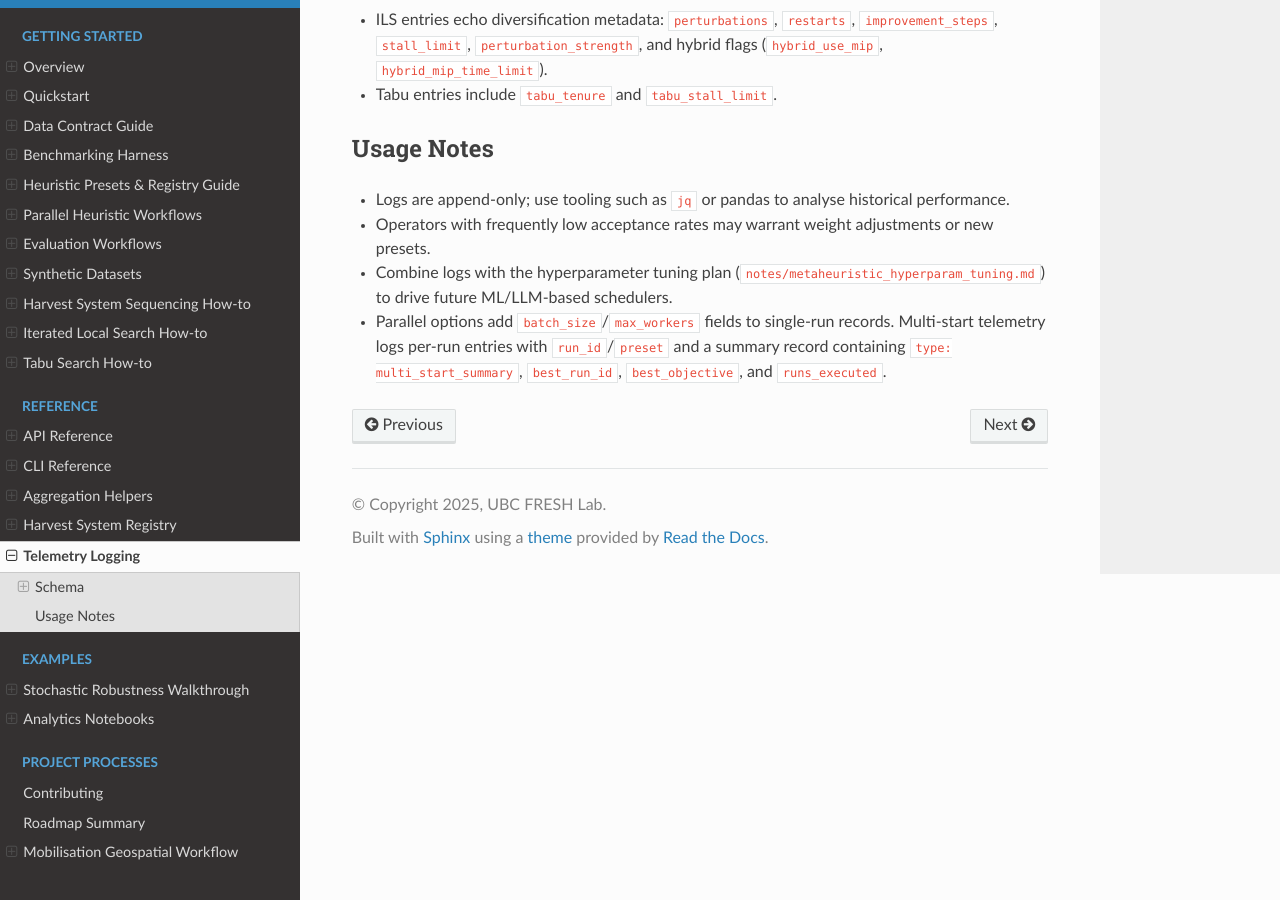
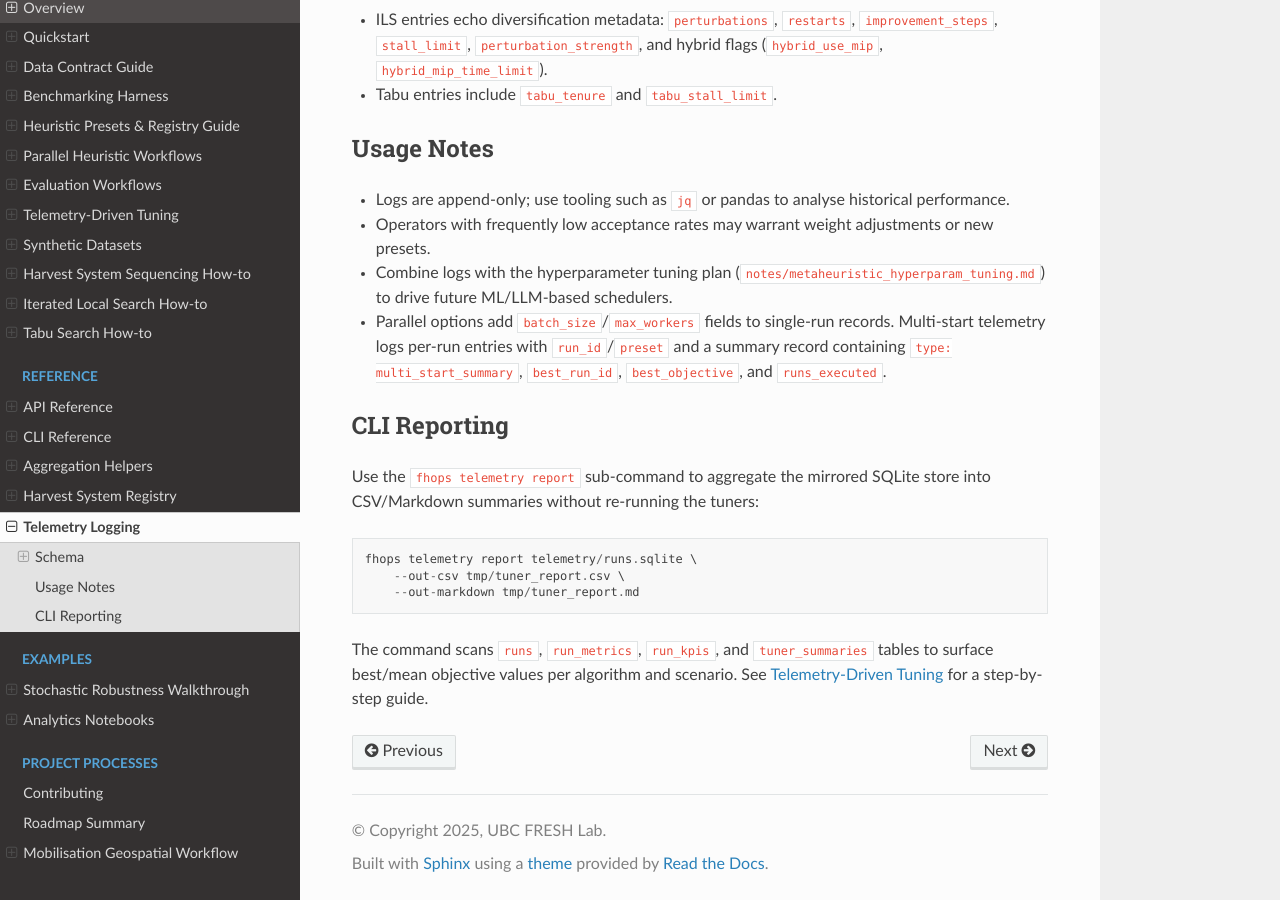
Before and after one commit to UBC-FRESH/fhops, a Sphinx documentation site: the page built from docs/reference/telemetry.rst, in a window 1280 px wide and 900 px high, scrolled down 1836 px. Built offline with Sphinx 7.4.7 and the Read the Docs theme 3.1.0, drawn with Linux system fonts in a browser that asks for light colours.

Commit message:
docs: document telemetry report workflow and wire CI artifact

```diff
--- a/docs/index.rst
+++ b/docs/index.rst
@@ -21,6 +21,7 @@ ensembles.
    howto/heuristic_presets
    howto/parallel_heuristics
    howto/evaluation
+   howto/telemetry_tuning
    howto/synthetic_datasets
    howto/system_sequencing
    howto/ils
--- a/docs/reference/telemetry.rst
+++ b/docs/reference/telemetry.rst
@@ -95,3 +95,17 @@ Usage Notes
 - Operators with frequently low acceptance rates may warrant weight adjustments or new presets.
 - Combine logs with the hyperparameter tuning plan (``notes/metaheuristic_hyperparam_tuning.md``) to drive future ML/LLM-based schedulers.
 - Parallel options add ``batch_size``/``max_workers`` fields to single-run records. Multi-start telemetry logs per-run entries with ``run_id``/``preset`` and a summary record containing ``type: multi_start_summary``, ``best_run_id``, ``best_objective``, and ``runs_executed``.
+
+CLI Reporting
+-------------
+
+Use the ``fhops telemetry report`` sub-command to aggregate the mirrored SQLite
+store into CSV/Markdown summaries without re-running the tuners::
+
+    fhops telemetry report telemetry/runs.sqlite \
+        --out-csv tmp/tuner_report.csv \
+        --out-markdown tmp/tuner_report.md
+
+The command scans ``runs``, ``run_metrics``, ``run_kpis``, and
+``tuner_summaries`` tables to surface best/mean objective values per algorithm
+and scenario. See :doc:`../howto/telemetry_tuning` for a step-by-step guide.
```
Also changed, not shown: docs/howto/telemetry_tuning.rst (added, +100 -0 lines), notes/metaheuristic_hyperparam_tuning.md (+1 -0 lines), 1 other file.
